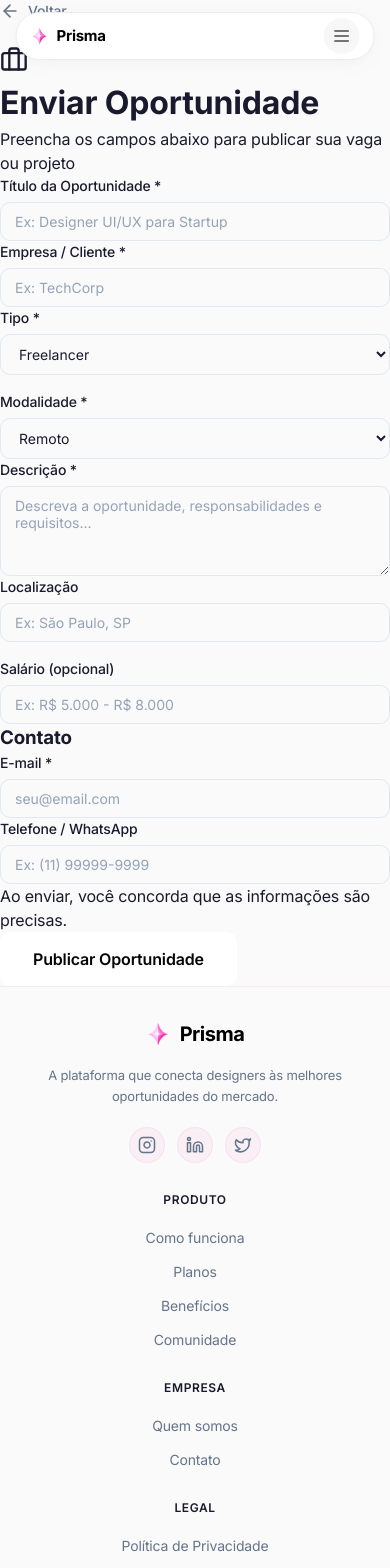
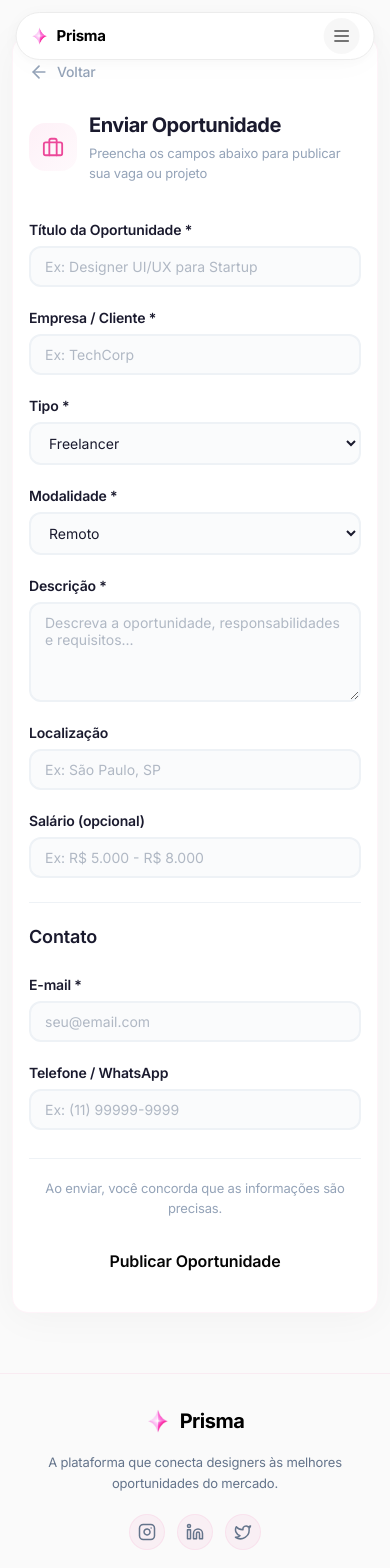
Before and after one commit to Isaiasdasilvaferreira/prisma-frontend, a React (Vite) app: page /enviar-oportunidade in a window 390 px wide. Shown: the top 1568 px of the page. Built offline with nearby package versions, Linux system fonts and the light colour scheme; no server answers; sample sign-in values are in the browser's storage.

Commit message:
Update SubmitOpportunity.css

```diff
--- a/src/pages/SubmitOpportunity/SubmitOpportunity.css
+++ b/src/pages/SubmitOpportunity/SubmitOpportunity.css
@@ -1,151 +1,75 @@
-.submit-opportunity-container {
-  max-width: 820px;
+.submit-container {
+  max-width: 900px;
   margin: 0 auto;
-  padding: 40px 32px 80px;
+  padding: 32px 24px 80px;
 }
 
-.submit-opportunity-header {
-  margin-bottom: 40px;
+.submit-card {
+  background: #ffffff;
+  border-radius: 24px;
+  padding: 48px 56px;
+  border: 1px solid rgba(236, 72, 153, 0.06);
+  box-shadow: 0 4px 40px rgba(0, 0, 0, 0.04);
+  margin-top: 20px;
 }
 
 .back-link {
   display: inline-flex;
   align-items: center;
   gap: 8px;
-  color: #64748b;
+  color: #94a3b8;
   text-decoration: none;
   font-family: 'Inter', sans-serif;
   font-size: 14px;
   font-weight: 500;
   transition: color 0.3s ease;
-  margin-bottom: 24px;
+  margin-bottom: 28px;
 }
 
 .back-link:hover {
   color: #ec4899;
 }
 
-.header-content h1 {
+.submit-header {
+  display: flex;
+  align-items: center;
+  gap: 16px;
+  margin-bottom: 36px;
+}
+
+.submit-icon-wrapper {
+  width: 56px;
+  height: 56px;
+  background: linear-gradient(135deg, rgba(236, 72, 153, 0.08), rgba(244, 114, 182, 0.04));
+  border-radius: 16px;
+  display: flex;
+  align-items: center;
+  justify-content: center;
+  color: #ec4899;
+  flex-shrink: 0;
+}
+
+.submit-header h1 {
   font-family: 'Inter', sans-serif;
-  font-size: 36px;
+  font-size: 28px;
   font-weight: 700;
   color: #1a1a2e;
-  letter-spacing: -1px;
-  margin: 0 0 8px 0;
+  margin: 0 0 4px 0;
+  letter-spacing: -0.5px;
 }
 
-.header-content p {
+.submit-header p {
   font-family: 'Inter', sans-serif;
-  font-size: 16px;
+  font-size: 15px;
   font-weight: 400;
-  color: #64748b;
+  color: #94a3b8;
   margin: 0;
 }
 
-.submit-opportunity-progress {
-  margin-bottom: 40px;
-}
-
-.progress-steps {
-  display: flex;
-  align-items: center;
-  justify-content: center;
-  gap: 0;
-  max-width: 500px;
-  margin: 0 auto;
-}
-
-.progress-step {
-  display: flex;
-  flex-direction: column;
-  align-items: center;
-  gap: 6px;
-  flex: 0 0 auto;
-}
-
-.step-number {
-  width: 36px;
-  height: 36px;
-  border-radius: 50%;
-  display: flex;
-  align-items: center;
-  justify-content: center;
-  font-family: 'Inter', sans-serif;
-  font-size: 14px;
-  font-weight: 600;
-  color: #94a3b8;
-  background: #f1f5f9;
-  border: 2px solid #e2e8f0;
-  transition: all 0.3s ease;
-}
-
-.progress-step.active .step-number {
-  background: #ec4899;
-  color: #ffffff;
-  border-color: #ec4899;
-  box-shadow: 0 4px 12px rgba(236, 72, 153, 0.3);
-}
-
-.step-label {
-  font-family: 'Inter', sans-serif;
-  font-size: 12px;
-  font-weight: 500;
-  color: #94a3b8;
-  transition: color 0.3s ease;
-}
-
-.progress-step.active .step-label {
-  color: #1a1a2e;
-}
-
-.progress-line {
-  flex: 1;
-  height: 2px;
-  background: #e2e8f0;
-  margin: 0 4px;
-  transition: background 0.3s ease;
-  margin-bottom: 22px;
-}
-
-.progress-line.active {
-  background: #ec4899;
-}
-
-.submit-opportunity-form {
-  background: #ffffff;
-  border-radius: 24px;
-  padding: 40px;
-  border: 1px solid rgba(236, 72, 153, 0.06);
-  box-shadow: 0 4px 24px rgba(0, 0, 0, 0.02);
-}
-
-.form-step {
-  animation: fadeInStep 0.4s ease;
-}
-
-@keyframes fadeInStep {
-  from {
-    opacity: 0;
-    transform: translateY(10px);
-  }
-  to {
-    opacity: 1;
-    transform: translateY(0);
-  }
-}
-
-.form-section {
+.submit-form {
   display: flex;
   flex-direction: column;
   gap: 20px;
-}
-
-.form-section h3 {
-  font-family: 'Inter', sans-serif;
-  font-size: 20px;
-  font-weight: 600;
-  color: #1a1a2e;
-  margin: 0 0 4px 0;
 }
 
 .form-group {
@@ -157,7 +81,7 @@
 .form-group label {
   font-family: 'Inter', sans-serif;
   font-size: 14px;
-  font-weight: 500;
+  font-weight: 600;
   color: #1a1a2e;
 }
 
@@ -165,11 +89,11 @@
 .form-group select,
 .form-group textarea {
   font-family: 'Inter', sans-serif;
-  font-size: 14px;
-  padding: 10px 14px;
-  border: 1px solid #e2e8f0;
-  border-radius: 10px;
-  background: #fafafa;
+  font-size: 15px;
+  padding: 12px 16px;
+  border: 2px solid #eef2f6;
+  border-radius: 12px;
+  background: #fafbfc;
   transition: all 0.3s ease;
   color: #1a1a2e;
 }
@@ -179,13 +103,18 @@
 .form-group textarea:focus {
   outline: none;
   border-color: #ec4899;
-  box-shadow: 0 0 0 3px rgba(236, 72, 153, 0.1);
+  box-shadow: 0 0 0 4px rgba(236, 72, 153, 0.06);
   background: #ffffff;
 }
 
 .form-group input::placeholder,
 .form-group textarea::placeholder {
-  color: #94a3b8;
+  color: #b0b8c4;
+}
+
+.form-group textarea {
+  resize: vertical;
+  min-height: 100px;
 }
 
 .form-row {
@@ -194,105 +123,47 @@
   gap: 16px;
 }
 
-.array-item {
-  display: flex;
-  gap: 8px;
-  align-items: center;
+.form-divider {
+  height: 1px;
+  background: #eef2f6;
+  margin: 4px 0 0 0;
 }
 
-.array-item input {
-  flex: 1;
+.contact-title {
+  font-family: 'Inter', sans-serif;
+  font-size: 18px;
+  font-weight: 600;
+  color: #1a1a2e;
+  margin: 0 0 4px 0;
 }
 
-.remove-btn {
-  width: 32px;
-  height: 32px;
-  border: none;
-  background: #fee2e2;
-  color: #dc2626;
-  border-radius: 8px;
-  cursor: pointer;
+.form-footer {
   display: flex;
   align-items: center;
-  justify-content: center;
-  transition: all 0.3s ease;
-  flex-shrink: 0;
+  justify-content: space-between;
+  gap: 16px;
+  margin-top: 8px;
+  padding-top: 20px;
+  border-top: 1px solid #eef2f6;
 }
 
-.remove-btn:hover {
-  background: #fecaca;
-  transform: scale(1.05);
+.form-disclaimer {
+  font-family: 'Inter', sans-serif;
+  font-size: 13px;
+  font-weight: 400;
+  color: #94a3b8;
+  margin: 0;
 }
 
-.add-btn {
-  display: inline-flex;
-  align-items: center;
-  gap: 6px;
-  padding: 8px 16px;
-  border: 2px dashed #e2e8f0;
-  border-radius: 10px;
-  background: transparent;
-  color: #64748b;
-  font-family: 'Inter', sans-serif;
-  font-size: 13px;
-  font-weight: 500;
-  cursor: pointer;
-  transition: all 0.3s ease;
-}
-
-.add-btn:hover {
-  border-color: #ec4899;
-  color: #ec4899;
-  background: rgba(236, 72, 153, 0.04);
-}
-
-.form-info {
-  display: flex;
-  gap: 12px;
-  padding: 16px 20px;
-  background: rgba(236, 72, 153, 0.04);
-  border-radius: 12px;
-  border: 1px solid rgba(236, 72, 153, 0.08);
-  align-items: flex-start;
-}
-
-.form-info svg {
-  color: #ec4899;
-  flex-shrink: 0;
-  margin-top: 1px;
-}
-
-.form-info p {
-  font-family: 'Inter', sans-serif;
-  font-size: 14px;
-  font-weight: 400;
-  color: #475569;
-  margin: 0;
-  line-height: 1.6;
-}
-
-.form-actions {
-  display: flex;
-  gap: 12px;
-  margin-top: 32px;
-  padding-top: 24px;
-  border-top: 1px solid #e2e8f0;
-  justify-content: space-between;
-}
-
-.form-actions .btn {
-  min-width: 140px;
-}
-
-.submit-opportunity-success {
-  max-width: 600px;
-  margin: 60px auto;
+.submit-success {
+  max-width: 540px;
+  margin: 80px auto;
   text-align: center;
-  padding: 60px 40px;
+  padding: 60px 48px;
   background: #ffffff;
   border-radius: 24px;
   border: 1px solid rgba(236, 72, 153, 0.06);
-  box-shadow: 0 4px 24px rgba(0, 0, 0, 0.02);
+  box-shadow: 0 4px 40px rgba(0, 0, 0, 0.04);
 }
 
 .success-icon {
@@ -307,7 +178,7 @@
   color: #ec4899;
 }
 
-.submit-opportunity-success h2 {
+.submit-success h2 {
   font-family: 'Inter', sans-serif;
   font-size: 28px;
   font-weight: 700;
@@ -315,19 +186,13 @@
   margin: 0 0 12px 0;
 }
 
-.submit-opportunity-success p {
+.submit-success p {
   font-family: 'Inter', sans-serif;
   font-size: 16px;
   font-weight: 400;
   color: #64748b;
-  margin: 0 0 8px 0;
+  margin: 0 0 28px 0;
   line-height: 1.6;
-}
-
-.submit-opportunity-success .success-sub {
-  font-size: 14px;
-  color: #94a3b8;
-  margin-bottom: 24px;
 }
 
 .success-actions {
@@ -337,33 +202,40 @@
   flex-wrap: wrap;
 }
 
+.success-actions .btn {
+  min-width: 160px;
+}
+
 @media (max-width: 768px) {
-  .submit-opportunity-container {
-    padding: 24px 20px 60px;
+  .submit-card {
+    padding: 32px 24px;
+    border-radius: 20px;
   }
 
-  .header-content h1 {
-    font-size: 28px;
+  .submit-header h1 {
+    font-size: 24px;
   }
 
-  .submit-opportunity-form {
-    padding: 24px;
+  .submit-header p {
+    font-size: 14px;
   }
 
   .form-row {
     grid-template-columns: 1fr;
+    gap: 20px;
   }
 
-  .form-actions {
+  .form-footer {
     flex-direction: column;
+    align-items: stretch;
+    gap: 16px;
   }
 
-  .form-actions .btn {
-    width: 100%;
-    min-width: auto;
+  .form-disclaimer {
+    text-align: center;
   }
 
-  .submit-opportunity-success {
+  .submit-success {
     padding: 40px 24px;
     margin: 40px 16px;
   }
@@ -374,59 +246,54 @@
 
   .success-actions .btn {
     width: 100%;
-  }
-
-  .progress-steps {
-    gap: 0;
-  }
-
-  .step-label {
-    font-size: 10px;
-  }
-
-  .step-number {
-    width: 30px;
-    height: 30px;
-    font-size: 12px;
-  }
-
-  .progress-line {
-    margin-bottom: 18px;
+    min-width: auto;
   }
 }
 
 @media (max-width: 480px) {
-  .submit-opportunity-container {
-    padding: 16px 12px 40px;
+  .submit-container {
+    padding: 16px 12px 60px;
   }
 
-  .header-content h1 {
-    font-size: 24px;
-  }
-
-  .header-content p {
-    font-size: 14px;
-  }
-
-  .submit-opportunity-form {
-    padding: 16px;
+  .submit-card {
+    padding: 24px 16px;
     border-radius: 16px;
   }
 
-  .form-section h3 {
-    font-size: 18px;
+  .submit-header {
+    gap: 12px;
   }
 
-  .form-actions {
-    margin-top: 24px;
-    padding-top: 16px;
+  .submit-icon-wrapper {
+    width: 48px;
+    height: 48px;
   }
 
-  .submit-opportunity-success h2 {
+  .submit-icon-wrapper svg {
+    width: 22px;
+    height: 22px;
+  }
+
+  .submit-header h1 {
+    font-size: 20px;
+  }
+
+  .submit-header p {
+    font-size: 13px;
+  }
+
+  .form-group input,
+  .form-group select,
+  .form-group textarea {
+    font-size: 14px;
+    padding: 10px 14px;
+  }
+
+  .submit-success h2 {
     font-size: 22px;
   }
 
-  .submit-opportunity-success p {
+  .submit-success p {
     font-size: 14px;
   }
 }
```
